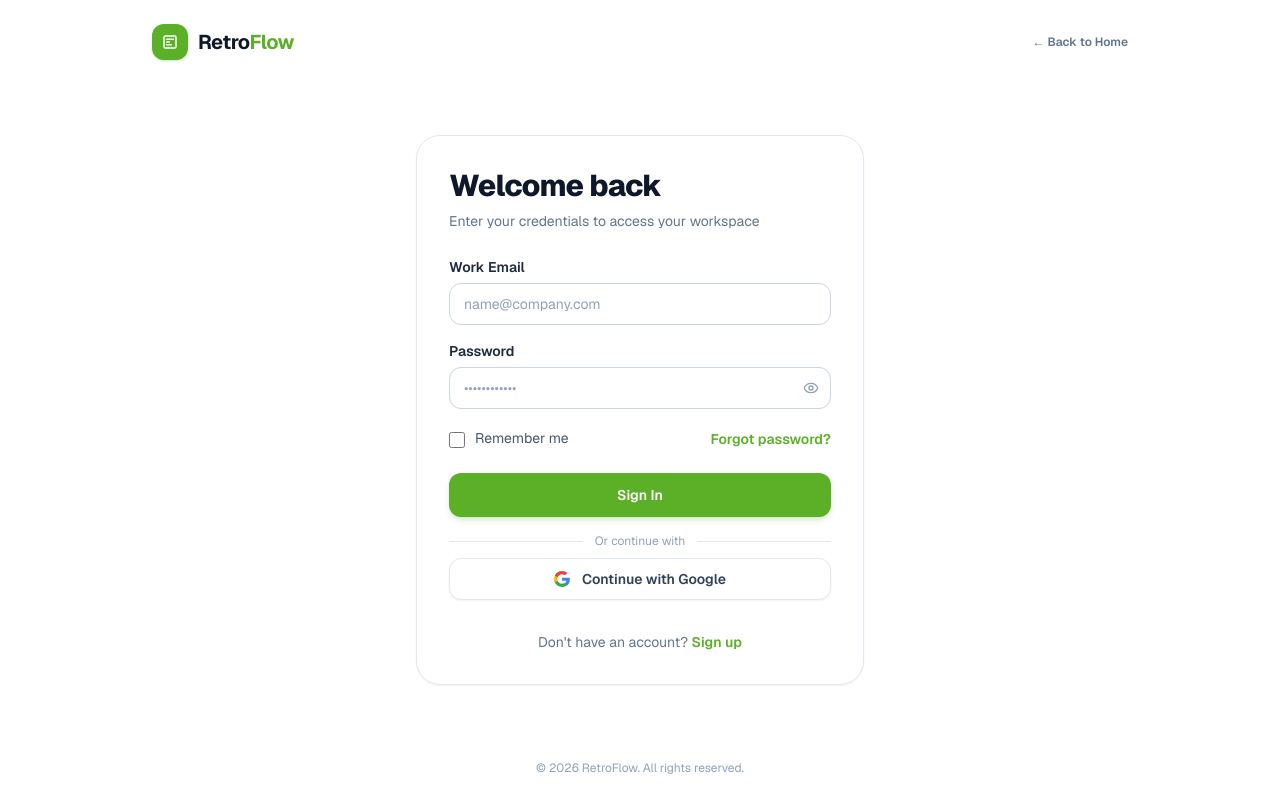
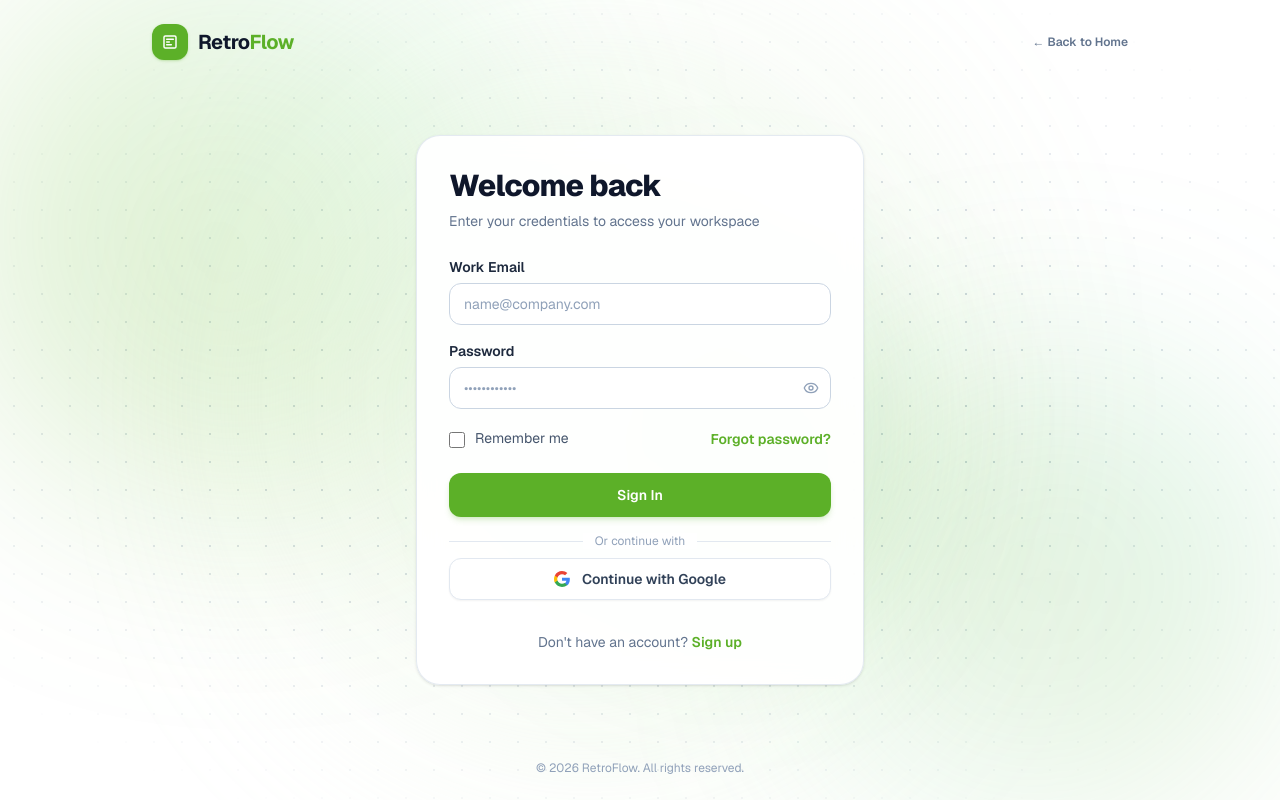
Before and after one commit to gopalgohil/RetroFlow, a Next.js app in the folder client/: page /login in a window 1280 px wide. Built offline with nearby package versions, Linux system fonts and the light colour scheme; no server answers.

Commit message:
feat: add animated aurora & tech grid background using framer-motion

```diff
--- a/client/package.json
+++ b/client/package.json
@@ -10,6 +10,7 @@
   },
   "dependencies": {
     "firebase": "^12.19.0",
+    "framer-motion": "^13.4.0",
     "lucide-react": "^1.40.0",
     "next": "16.3.4",
     "react": "19.2.8",
--- a/client/src/app/(auth)/layout.tsx
+++ b/client/src/app/(auth)/layout.tsx
@@ -1,5 +1,6 @@
 import React from 'react';
 import Link from 'next/link';
+import { AnimatedBackground } from '@/components/ui';
 
 export default function AuthLayout({
   children,
@@ -7,9 +8,12 @@ export default function AuthLayout({
   children: React.ReactNode;
 }) {
   return (
-    <div className="min-h-screen w-full flex flex-col justify-between bg-white font-sans antialiased selection:bg-[#5cb028] selection:text-white">
+    <div className="relative min-h-screen w-full flex flex-col justify-between bg-white font-sans antialiased selection:bg-[#5cb028] selection:text-white overflow-x-hidden">
+      {/* Dynamic Animated Aurora & Dot Grid Background (Framer Motion) */}
+      <AnimatedBackground />
+
       {/* Top Header with Brand Logo & Back to Home */}
-      <header className="w-full max-w-5xl mx-auto px-6 py-6 flex items-center justify-between">
+      <header className="relative z-10 w-full max-w-5xl mx-auto px-6 py-6 flex items-center justify-between">
         <Link href="/" className="flex items-center gap-2.5 group">
           <div className="w-9 h-9 rounded-xl bg-[#5cb028] flex items-center justify-center text-white shadow-sm shadow-[#5cb028]/25 group-hover:scale-105 transition-transform">
             <svg
@@ -39,15 +43,15 @@ export default function AuthLayout({
         </Link>
       </header>
 
-      {/* Center Content: Login / Signup Form with Card Border */}
-      <main className="my-auto py-8 px-4 sm:px-6 w-full flex items-center justify-center">
-        <div className="w-full max-w-md bg-white border border-slate-200 rounded-3xl p-6 sm:p-8 shadow-xs">
+      {/* Center Content: Login / Signup Form with Card Border & Subtle Glass Backdrop */}
+      <main className="relative z-10 my-auto py-8 px-4 sm:px-6 w-full flex items-center justify-center">
+        <div className="w-full max-w-md bg-white/95 backdrop-blur-md border border-slate-200/90 rounded-3xl p-6 sm:p-8 shadow-sm">
           {children}
         </div>
       </main>
 
       {/* Clean Footer */}
-      <footer className="py-6 text-center text-xs text-slate-400">
+      <footer className="relative z-10 py-6 text-center text-xs text-slate-400">
         © {new Date().getFullYear()} RetroFlow. All rights reserved.
       </footer>
     </div>
--- /dev/null
+++ b/client/src/components/ui/AnimatedBackground.tsx
@@ -0,0 +1,103 @@
+'use client';
+
+import React, { useEffect, useState } from 'react';
+import { motion } from 'framer-motion';
+
+export interface AnimatedBackgroundProps {
+  className?: string;
+  showGrid?: boolean;
+}
+
+export const AnimatedBackground: React.FC<AnimatedBackgroundProps> = ({
+  className = '',
+  showGrid = true,
+}) => {
+  const [mounted, setMounted] = useState(false);
+
+  useEffect(() => {
+    setMounted(true);
+  }, []);
+
+  return (
+    <div
+      className={`fixed inset-0 pointer-events-none overflow-hidden z-0 bg-white ${className}`}
+      aria-hidden="true"
+    >
+      {/* Subtle Dot Grid Pattern with radial mask */}
+      {showGrid && (
+        <div
+          className="absolute inset-0 opacity-[0.45]"
+          style={{
+            backgroundImage: `radial-gradient(#94a3b8 1px, transparent 1px)`,
+            backgroundSize: '28px 28px',
+            maskImage: 'radial-gradient(ellipse 70% 60% at 50% 50%, #000 40%, transparent 95%)',
+            WebkitMaskImage: 'radial-gradient(ellipse 70% 60% at 50% 50%, #000 40%, transparent 95%)',
+          }}
+        />
+      )}
+
+      {/* Aurora Ambient Glowing Orbs with Framer Motion */}
+      {mounted && (
+        <div className="absolute inset-0">
+          {/* Orb 1: Primary Leaf Green (#5cb028) Top-Left to Center */}
+          <motion.div
+            className="absolute -top-24 -left-20 w-[480px] h-[480px] rounded-full bg-gradient-to-tr from-[#5cb028]/25 via-[#6ec437]/20 to-emerald-300/15 blur-[96px]"
+            animate={{
+              x: [0, 90, -40, 0],
+              y: [0, 80, -50, 0],
+              scale: [1, 1.18, 0.92, 1],
+            }}
+            transition={{
+              duration: 18,
+              repeat: Infinity,
+              ease: 'easeInOut',
+            }}
+          />
+
+          {/* Orb 2: Mint / Emerald Soft Glow Bottom-Right */}
+          <motion.div
+            className="absolute -bottom-28 -right-24 w-[520px] h-[520px] rounded-full bg-gradient-to-bl from-[#34d399]/20 via-[#5cb028]/15 to-[#a7f3d0]/20 blur-[110px]"
+            animate={{
+              x: [0, -80, 50, 0],
+              y: [0, -70, 40, 0],
+              scale: [1, 0.9, 1.15, 1],
+            }}
+            transition={{
+              duration: 22,
+              repeat: Infinity,
+              ease: 'easeInOut',
+            }}
+          />
+
+          {/* Orb 3: Central Soft Aura (subtle pulse behind card) */}
+          <motion.div
+            className="absolute top-1/2 left-1/2 -translate-x-1/2 -translate-y-1/2 w-[600px] h-[600px] rounded-full bg-gradient-to-r from-[#eaf5e3]/60 via-[#cdeac0]/35 to-[#5cb028]/10 blur-[120px]"
+            animate={{
+              scale: [0.92, 1.08, 0.96, 0.92],
+              opacity: [0.7, 0.95, 0.8, 0.7],
+            }}
+            transition={{
+              duration: 14,
+              repeat: Infinity,
+              ease: 'easeInOut',
+            }}
+          />
+
+          {/* Orb 4: Subtle Floating Pastel Accent */}
+          <motion.div
+            className="absolute top-1/4 right-1/4 w-[360px] h-[360px] rounded-full bg-gradient-to-br from-[#86efac]/20 to-[#5cb028]/15 blur-[80px]"
+            animate={{
+              x: [0, -60, 40, 0],
+              y: [0, 60, -30, 0],
+            }}
+            transition={{
+              duration: 16,
+              repeat: Infinity,
+              ease: 'easeInOut',
+            }}
+          />
+        </div>
+      )}
+    </div>
+  );
+};
--- a/client/src/components/ui/index.ts
+++ b/client/src/components/ui/index.ts
@@ -9,3 +9,4 @@ export * from './ProgressBar';
 export * from './StatusPill';
 export * from './UserAvatar';
 export * from './ConfirmDialog';
+export * from './AnimatedBackground';
```
Also changed, not shown: 1 other file (tests, documents, lock files or other folders).
